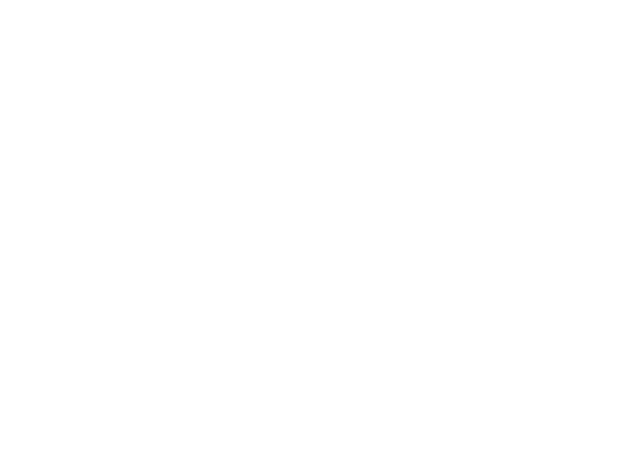
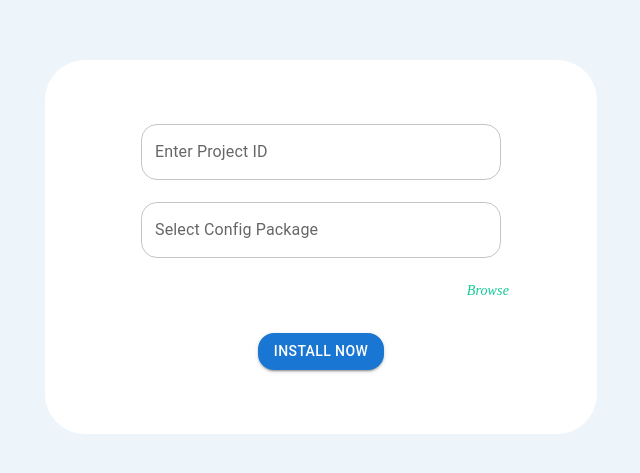
Before and after one commit to SquareShiftTech/file-upload, a React (Create React App) app: page /oneclick in a window 1280 px wide. Before the commit this address had no page. Shown: the part 153-626 px from the top of the page, without its empty margins (319-959 px from the left). Built offline with nearby package versions, Linux system fonts and the light colour scheme.

Commit message:
Add onclick form

```diff
--- a/package.json
+++ b/package.json
@@ -3,6 +3,10 @@
   "version": "0.1.0",
   "private": true,
   "dependencies": {
+    "@emotion/react": "^11.14.0",
+    "@emotion/styled": "^11.14.0",
+    "@mui/icons-material": "^6.4.7",
+    "@mui/material": "^6.4.7",
     "@testing-library/dom": "^10.4.0",
     "@testing-library/jest-dom": "^6.6.3",
     "@testing-library/react": "^16.2.0",
--- a/src/App.js
+++ b/src/App.js
@@ -2,6 +2,7 @@ import React from "react";
 import { BrowserRouter as Router, Routes, Route } from "react-router-dom";
 import Login from "./components/Login/Login.js";
 import Dashboard from "./components/Dashboard/Dashboard.js";
+import OneClickInstall from "./components/OneClick/OneClickInstall.jsx"
 
 const App = () => {
   return (
@@ -9,6 +10,8 @@ const App = () => {
       <Routes>
         <Route path="/" element={<Login />} />
         <Route path="/dashboard" element={<Dashboard />} />
+        <Route path="/oneclick" element={<OneClickInstall />} />
+
       </Routes>
     </Router>
   );
--- /dev/null
+++ b/src/components/OneClick/OneClickInstall.jsx
@@ -0,0 +1,28 @@
+import React from "react";
+import { Box, Button, Container, Paper, Typography } from "@mui/material";
+import OneClickInstallForm from "./OneClickInstallForm";
+
+const OneClickInstall = () => {
+  return (
+    <Box
+      sx={{
+        backgroundColor: "#EDF5FB",
+        width: "100vw",
+        height: "100vh",
+        display: "flex",
+        alignItems: "center",
+        justifyContent: "center",
+        backgroundSize: "cover",
+        backgroundPosition: "center",
+      }}
+    >
+      <Container maxWidth="sm">
+        <Paper elevation={0} sx={{ p: 4, textAlign: "center", borderRadius: 10 }}>
+          <OneClickInstallForm />
+        </Paper>
+      </Container>
+    </Box>
+  );
+};
+
+export default OneClickInstall;
--- /dev/null
+++ b/src/components/OneClick/OneClickInstallForm.jsx
@@ -0,0 +1,87 @@
+import React from "react";
+import { Box, Button, Container, Paper, TextField, Typography } from "@mui/material";
+
+const OneClickInstallForm = () => {
+  return (
+    <Box
+      sx={{
+        backgroundColor: "#FFF",
+        display: "flex",
+        alignItems: "center",
+        justifyContent: "center",
+        // minHeight: "100vh",
+      }}
+    >
+      <Container maxWidth="sm">
+        <Paper
+          elevation={0} // No shadow
+          sx={{
+            p: 4,
+            textAlign: "center",
+            borderRadius: 8, // More rounded corners
+          }}
+        >
+          <TextField
+            fullWidth
+            label="Enter Project ID"
+            variant="outlined"
+            sx={{
+              mb: 4, // Increased gap
+              width: "360px", // Updated size
+              height: "46px", // Updated size
+              flexShrink: 0,
+              backgroundColor: "#FFF",
+              fill: "#FFF",
+              "& .MuiOutlinedInput-root": {
+                borderRadius: 4, // Rounded corners
+              },
+            }}
+          />
+          <TextField
+            fullWidth
+            label="Select Config Package"
+            variant="outlined"
+            sx={{
+              mb: 4, // Increased gap
+              width: "360px", // Updated size
+              height: "46px", // Updated size
+              flexShrink: 0,
+              backgroundColor: "#FFF",
+              fill: "#FFF",
+              "& .MuiOutlinedInput-root": {
+                borderRadius: 4, // Rounded corners
+              },
+            }}
+          />
+          <Typography
+            component="a"
+            href="#"
+            sx={{
+              display: "block",
+              textAlign: "right",
+              color: "#12CA95",
+              fontFamily: "Poppins",
+              fontSize: "14px",
+              fontStyle: "italic",
+              fontWeight: 400,
+              textDecoration: "none",
+              cursor: "pointer",
+              mb: 2,
+            }}
+          >
+            Browse
+          </Typography>
+          <Button
+            variant="contained"
+            color="primary"
+            sx={{ mt: 2, borderRadius: 4 }}
+          >
+            Install Now
+          </Button>
+        </Paper>
+      </Container>
+    </Box>
+  );
+};
+
+export default OneClickInstallForm;
```
Also changed, not shown: 1 other file (tests, documents, lock files or other folders).
